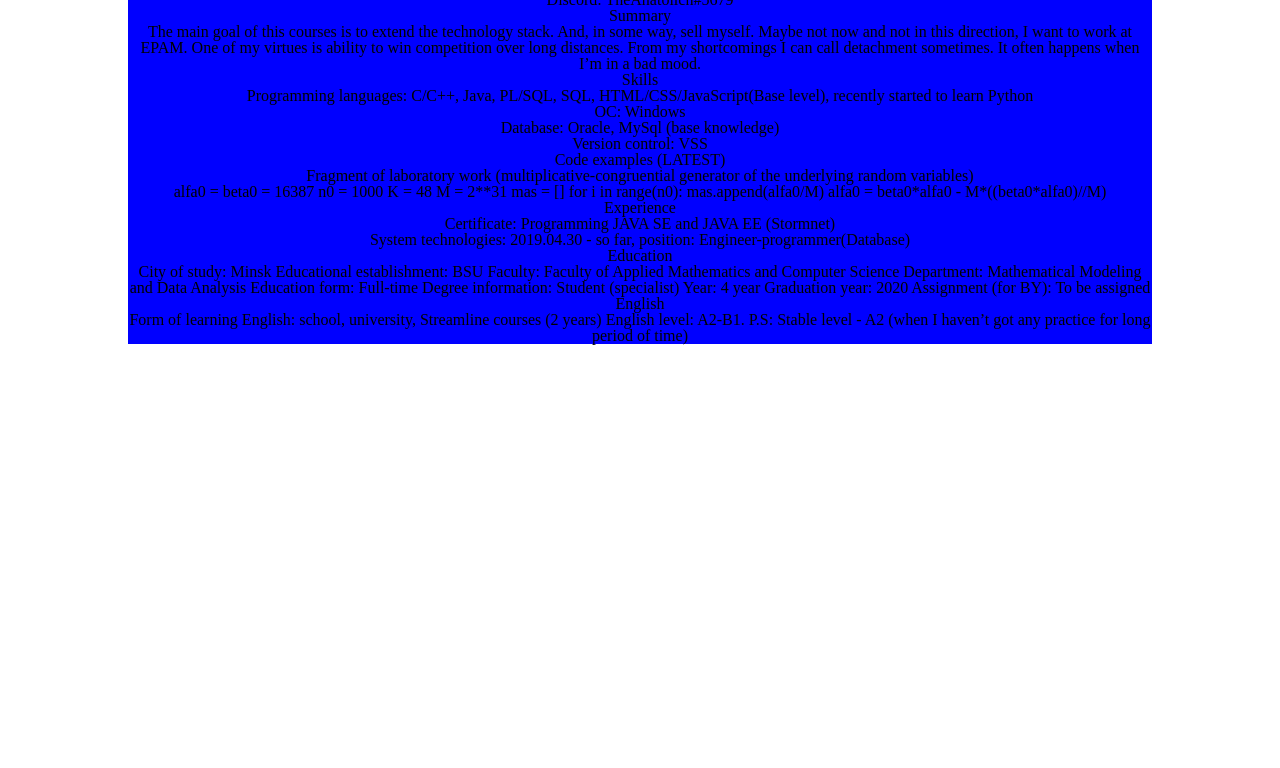
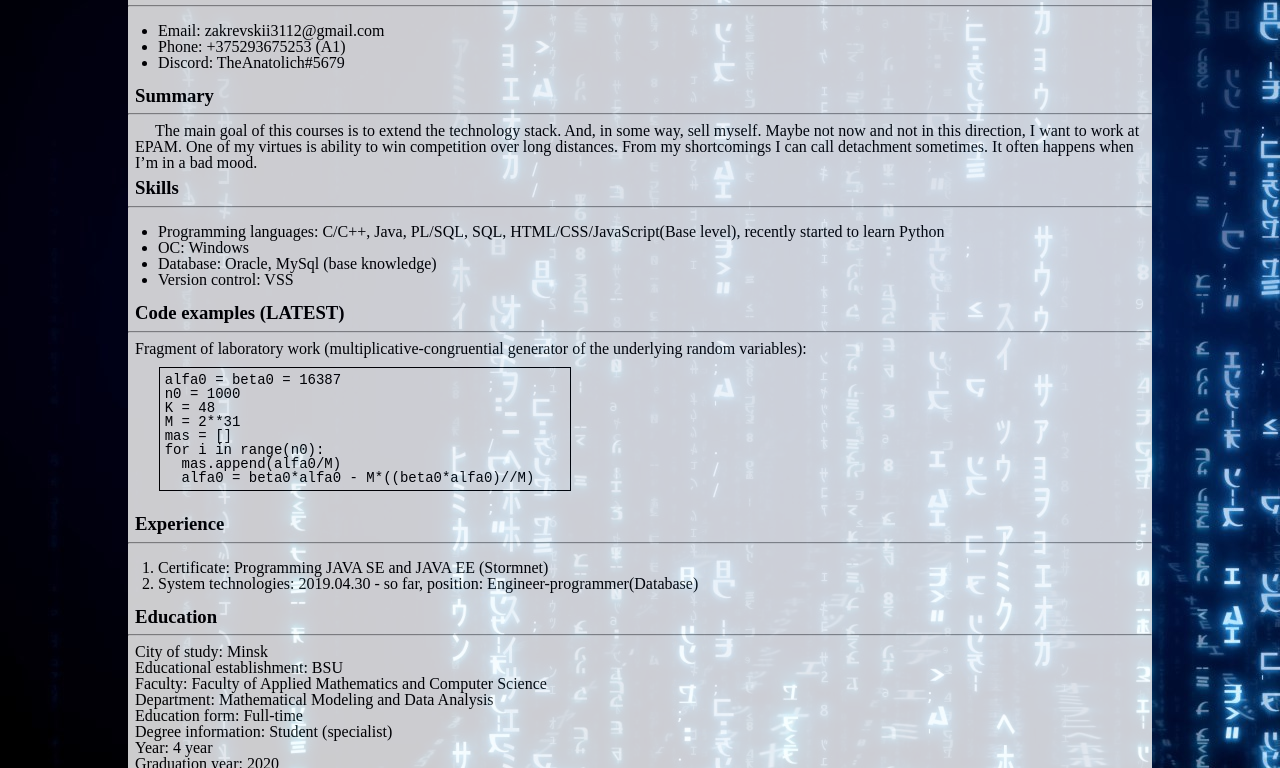
Before and after one commit to TheAnatolich3/rsschool-cv, a plain HTML site: page index.html in a window 1280 px wide. Shown: the part 72-840 px from the top of the page. Before the commit the page ends 800 px from the top, so only its background shows below. Drawn offline with Linux system fonts and the light colour scheme.

Commit message:
refactor: add styles, change pictures for better disply

```diff
--- a/clean.css
+++ b/clean.css
@@ -1,4 +1,4 @@
-html,body,div,span,applet,object,iframe,h1,h2,h3,h4,h5,h6,p,blockquote,pre,a,abbr,acronym,address,big,cite,code,del,dfn,em,img,ins,kbd,q,s,samp,small,strike,strong,sub,sup,tt,var,b,u,i,center,dl,dt,dd,ol,ul,li,fieldset,form,label,legend,table,caption,tbody,tfoot,thead,tr,th,td,article,aside,canvas,details,embed,figure,figcaption,footer,header,hgroup,menu,nav,output,ruby,section,summary,time,mark,audio,video {
+html,body,div,span,applet,object,iframe,blockquote,pre,a,abbr,acronym,address,big,cite,del,dfn,em,img,ins,kbd,q,s,samp,small,strike,strong,sub,sup,tt,var,b,u,i,center,dl,dt,dd,fieldset,form,label,legend,table,caption,tbody,tfoot,thead,tr,th,td,article,aside,canvas,details,embed,figure,figcaption,footer,header,hgroup,menu,nav,output,ruby,section,summary,time,mark,audio,video {
     margin: 0;
     padding: 0;
     border: 0;
@@ -6,23 +6,29 @@ html,body,div,span,applet,object,iframe,h1,h2,h3,h4,h5,h6,p,blockquote,pre,a,abb
     font: inherit;
     vertical-align: baseline;
 }
+h1,h2,h3,h4,h5,h6,p{
+    margin: 0;
+    padding: 0;
+    border: 0;
+    margin-left: 7px;
+}
 article,aside,details,figcaption,figure,footer,header,hgroup,menu,nav,section{
     display: block;
 }
+
 body {
     line-height: 1;
 }
-ol,ul{
-    list-style: none;
-}
+
 blockquote,q{
     quotes: none;
 }
 
-blockquote:before,blockquote:after,q:before,q:after{
+blockquote:before, blockquote:after, q:before, q:after{
     content: '';
     content: none;
 }
+
 table{
     border-collapse: collapse;
     border-spacing: 0;
--- a/index.html
+++ b/index.html
@@ -12,13 +12,12 @@
     <div class="trent">
         <header>
             <h1>Zakrevskiy Evgeniy</h1>
-            <figure>
-                <!-- <img src="./img/maxresdefault.jpg"> -->
-            </figure>
+            <hr>
         </header>
         <main>
             <section>
                 <h3>Contact Info</h3>
+                <hr>
                 <article>
                     <ul>
                         <li>Email: zakrevskii3112@gmail.com</li>
@@ -29,15 +28,17 @@
             </section>
             <section>
                 <h3>Summary</h3>
+                <hr>
                 <article>
-                    <p>The main goal of this courses is to extend the technology stack.
+                    <p class = "intend">The main goal of this courses is to extend the technology stack.
                     And, in some way, sell myself. Maybe not now and not in this direction, I want to work at EPAM.
                     One of my virtues is ability to win competition over long distances. From my shortcomings I can
-                    call detachment sometimes. It often happens when I’m in a bad mood.</p>
+                    call detachment sometimes. It often happens when I’m in a bad mood.<br></p>
                 </article>
             </section>
             <section>
                 <h3>Skills</h3>
+                <hr>
                 <article>
                     <ul>
                         <li>Programming languages: C/C++, Java, PL/SQL, SQL,
@@ -50,23 +51,26 @@
             </section>
             <section>
                 <h3>Code examples (LATEST)</h3>
+                <hr>
                 <article>
                     <p>Fragment of laboratory work (multiplicative-congruential generator of the underlying
-                        random variables)</p>
+                        random variables):</p>
                     <div class = "code">
-                        alfa0 = beta0 = 16387
-                        n0 = 1000
-                        K = 48
-                        M = 2**31
-                        mas = []
-                        for i in range(n0):
-                            mas.append(alfa0/M)
-                            alfa0 = beta0*alfa0 - M*((beta0*alfa0)//M)
+                        alfa0 = beta0 = 16387<br>
+                        n0 = 1000<br>
+                        K = 48<br>
+                        M = 2**31<br>
+                        mas = []<br>
+                        for i in range(n0):<br>
+                        &nbsp mas.append(alfa0/M)<br>
+                        &nbsp alfa0 = beta0*alfa0 - M*((beta0*alfa0)//M)<br>
                     </div>
+                    <br>
                 </article>
             </section>
             <section>
                 <h3>Experience</h3>
+                <hr>
                 <article>
                     <ol>
                         <li>Certificate: Programming JAVA SE and JAVA EE (Stormnet)</li>
@@ -76,29 +80,36 @@
             </section>
             <section>
                 <h3>Education</h3>
+                <hr>
                 <article>
                     <p>
-                        City of study: Minsk
-                        Educational establishment: BSU
-                        Faculty: Faculty of Applied Mathematics and Computer Science
-                        Department: Mathematical Modeling and Data Analysis
-                        Education form: Full-time
-                        Degree information: Student (specialist)
-                        Year: 4 year
-                        Graduation year: 2020
-                        Assignment (for BY): To be assigned
+                        City of study: Minsk<br>
+                        Educational establishment: BSU<br>
+                        Faculty: Faculty of Applied Mathematics and Computer Science<br>
+                        Department: Mathematical Modeling and Data Analysis<br>
+                        Education form: Full-time<br>
+                        Degree information: Student (specialist)<br>
+                        Year: 4 year<br>
+                        Graduation year: 2020<br>
+                        Assignment (for BY): To be assigned<br>
                     </p>
                 </article>
             </section>
             <section>
                 <h3>English</h3>
+                <hr>
                 <article>
-                    Form of learning English: school, university, Streamline courses (2 years)
-                    English level: A2-B1.
-                    P.S: Stable level - A2 (when I haven’t got any practice for long period of time)
+                    <p>Form of learning English: school, university, Streamline courses (2 years)<br>
+                    English level: A2-B1.<br>
+                    P.S: Stable level - A2 (when I haven’t got any practice for long period of time)<br><br></p>
                 </article>
             </section>
         </main>
     </div>
+    <div class = "footer">
+        <figure>
+            <img id = "image" src="./img/56b3d14e2e526575008b5039.png">
+        </figure>
+    </div>
 </body>
 </html>
--- a/style.css
+++ b/style.css
@@ -1,10 +1,46 @@
 body {
-
+   background-attachment: fixed;
+   background-image: url("./img/423077-matrix-wallpaper-hd-1920x1080-mobile.jpg");
+}
+.trent{
+    width: 1024px;
+    background-color: white;
+    opacity: 0.8;
+    text-align: center;
+    margin: 0 auto;
+    text-align: left;
 }
 
-.trent{
-    width: 1024px;
-    background-color: blue;
-    text-align: center;
+.footer{
+    width: 800px;
     margin: 0 auto;
 }
+.footer img {
+    width: 100%;
+    text-align: center;
+    height: auto;
+    opacity: 1;
+    z-index: 6;
+}
+
+.trent .code{
+    padding: 5px;
+    margin-top: 10px;
+    margin-left: 3%;
+    text-align: left;
+    width: 400px;
+    font-size: 14px;
+    font-family: 'Courier New', Courier, monospace;
+    border: 1px solid black;
+    height: 100%;
+}
+
+.intend{
+    text-indent: 20px;
+}
+ol, ul {
+    padding-left: 30px;
+}
+h3{
+    margin-top: 8px;
+}
```
Also changed, not shown: img/423077-matrix-wallpaper-hd-1920x1080-mobile.jpg (added), img/maxresdefault.jpg (deleted), 1 other file.
